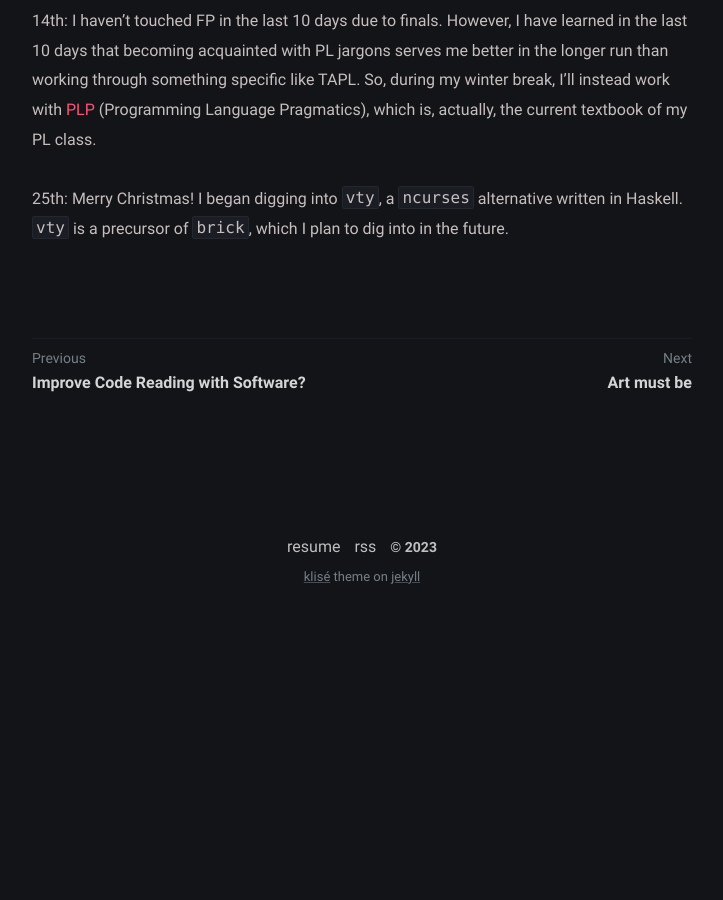
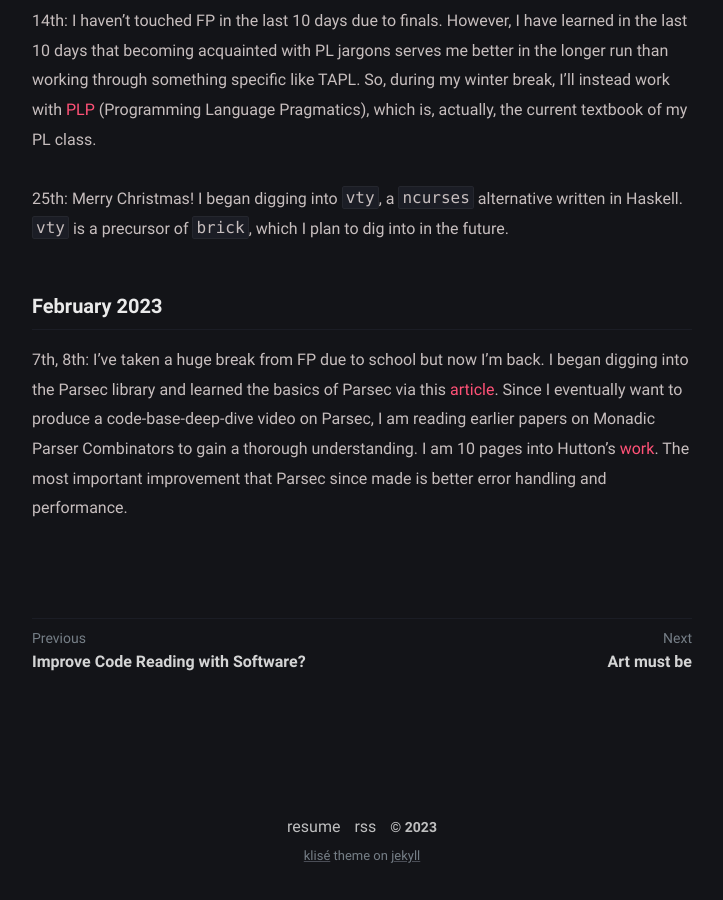
Before and after one commit to BlastWind/unfooling_blog, a Jekyll site: the page built from _posts/2022-09-06-fp-journal.markdown, in a window 1280 px wide and 900 px high, scrolled down 7866 px. Shown: the whole window, without its empty margins (278-1001 px from the left). Built offline with Jekyll 4.4.1, drawn with Linux system fonts in a browser that asks for light colours; before the commit the page ends 8487 px from its top, so only the background shows below that.

Commit message:
feb-8-2023 fp journal update

```diff
--- a/_posts/2022-09-06-fp-journal.markdown
+++ b/_posts/2022-09-06-fp-journal.markdown
@@ -163,3 +163,7 @@ I was getting confused at first tackling this problem since I was **using the wr
 14th: I haven't touched FP in the last 10 days due to finals. However, I have learned in the last 10 days that becoming acquainted with PL jargons serves me better in the longer run than working through something specific like TAPL. So, during my winter break, I'll instead work with [PLP](https://www.cs.rochester.edu/~scott/pragmatics/) (Programming Language Pragmatics), which is, actually, the current textbook of my PL class.
 
 25th: Merry Christmas! I began digging into `vty`, a `ncurses` alternative written in Haskell. `vty` is a precursor of `brick`, which I plan to dig into in the future.
+
+### February 2023
+
+7th, 8th: I've taken a huge break from FP due to school but now I'm back. I began digging into the Parsec library and learned the basics of Parsec via this [article](https://book.realworldhaskell.org/read/using-parsec.html). Since I eventually want to produce a code-base-deep-dive video on Parsec, I am reading earlier papers on Monadic Parser Combinators to gain a thorough understanding. I am 10 pages into Hutton's [work](https://www.cs.nott.ac.uk/~pszgmh/monparsing.pdf). The most important improvement that Parsec since made is better error handling and performance.
```
